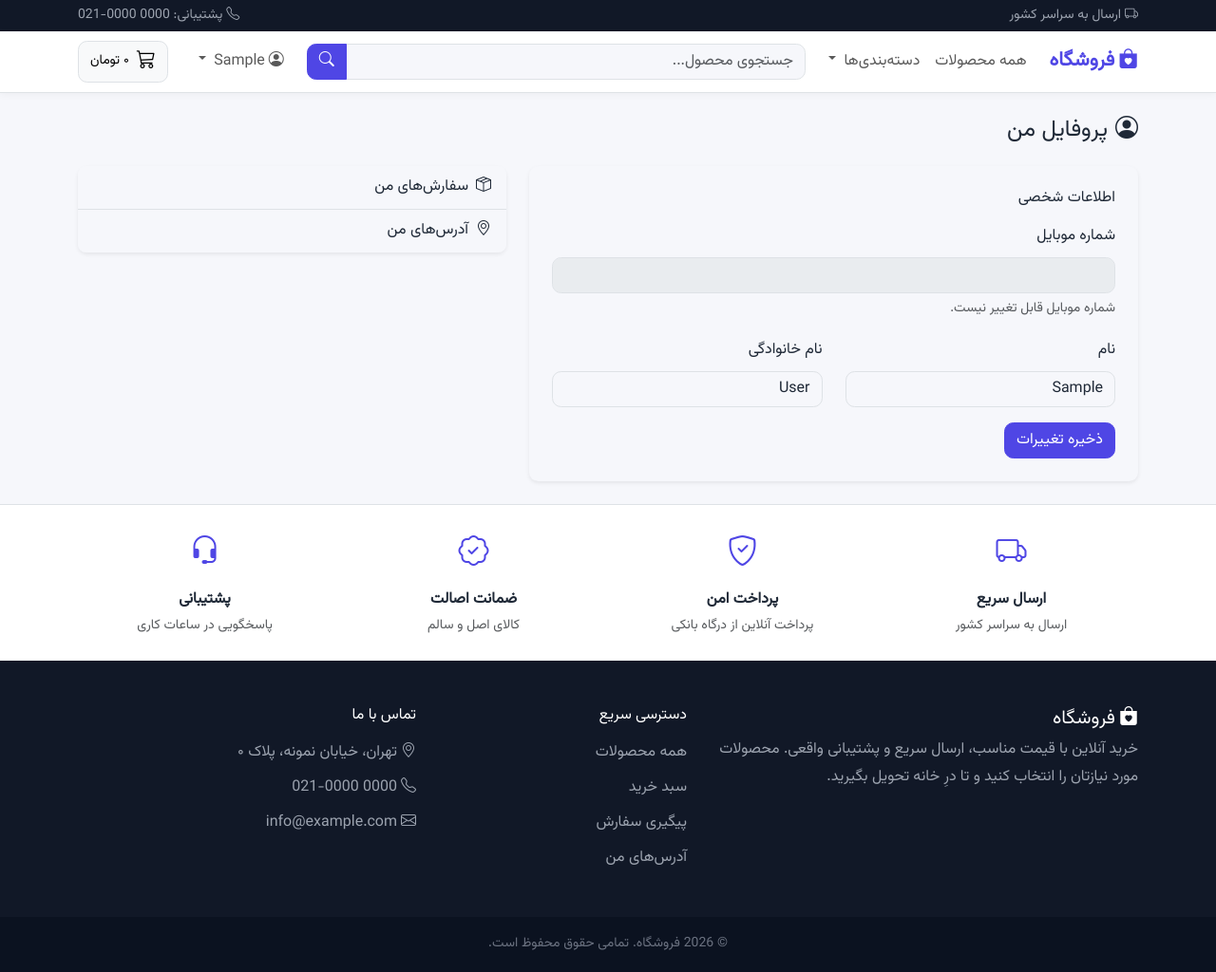
After one commit to ShahabCode/django-shop, a Django app: page /account/profile/ in a window 1280 px wide. The commit adds this page. Shown: the whole page at 95% size. Run offline with Django 5.2, Linux system fonts and the light colour scheme; the visitor is signed in with stand-in values (Sample User, id 1); data that the repository does not hold is empty; some libraries are stand-ins or nearby versions.

Commit message:
feat(account): add profile edit page

```diff
--- a/account/forms.py
+++ b/account/forms.py
@@ -105,3 +105,13 @@ class AddressForm(BootstrapFormMixin, forms.ModelForm):
             raise forms.ValidationError('کد پستی باید ۱۰ رقم و فقط شامل اعداد باشد.')
 
         return postal_code
+
+
+class ProfileForm(BootstrapFormMixin, forms.ModelForm):
+    class Meta:
+        model = ShopUser
+        fields = ['first_name', 'last_name']
+        labels = {
+            'first_name': 'نام',
+            'last_name': 'نام خانوادگی'
+        }
--- /dev/null
+++ b/account/templates/account/profile.html
@@ -0,0 +1,55 @@
+{% extends 'parent/base.html' %}
+
+{% block title %}ویرایش پروفایل{% endblock %}
+
+{% block content %}
+<div class="container">
+
+    <h1 class="h4 mb-4"><i class="bi bi-person-circle me-2"></i>پروفایل من</h1>
+
+    <div class="row g-4">
+
+        <div class="col-lg-7">
+            <div class="card border-0 shadow-sm">
+                <div class="card-body p-4">
+                    <h2 class="h6 mb-3">اطلاعات شخصی</h2>
+
+                    <form method="post">
+                        {% csrf_token %}
+
+                        {% for error in form.non_field_errors %}
+                            <div class="alert alert-danger py-2">{{ error }}</div>
+                        {% endfor %}
+
+                        <div class="mb-3">
+                            <label class="form-label">شماره موبایل</label>
+                            <input type="text" class="form-control" value="{{ user.phone }}" dir="ltr" disabled>
+                            <div class="form-text">شماره موبایل قابل تغییر نیست.</div>
+                        </div>
+
+                        <div class="row">
+                            <div class="col-md-6">{% include 'partials/form_field.html' with field=form.first_name %}</div>
+                            <div class="col-md-6">{% include 'partials/form_field.html' with field=form.last_name %}</div>
+                        </div>
+
+                        <button type="submit" class="btn btn-primary">ذخیره تغییرات</button>
+                    </form>
+                </div>
+            </div>
+        </div>
+
+        <div class="col-lg-5">
+            <div class="card border-0 shadow-sm">
+                <div class="list-group list-group-flush">
+                    <a href="{% url 'orders:orders_list' %}" class="list-group-item list-group-item-action">
+                        <i class="bi bi-box-seam me-2"></i>سفارش‌های من
+                    </a>
+                    <a href="{% url 'account:address_list' %}" class="list-group-item list-group-item-action">
+                        <i class="bi bi-geo-alt me-2"></i>آدرس‌های من
+                    </a>
+                </div>
+            </div>
+        </div>
+    </div>
+</div>
+{% endblock %}
--- a/account/urls.py
+++ b/account/urls.py
@@ -12,4 +12,5 @@ urlpatterns = [
     path('addresses/<int:address_id>/default/', views.set_default_address, name='set_default_address'),
     path('otp/', views.otp_request, name='otp_request'),
     path('otp/verify/', views.otp_verify, name='otp_verify'),
+    path('profile/', views.profile_edit, name='profile'),
 ]
--- a/account/views.py
+++ b/account/views.py
@@ -8,7 +8,7 @@ from django.views.decorators.http import require_POST
 from django.contrib import messages
 from .otp import *
 from orders.forms import PhoneVerificationForm
-from .forms import ShopUserCreationForm, AddressForm
+from .forms import ShopUserCreationForm, AddressForm, ProfileForm
 from .models import Address, ShopUser
 
 
@@ -150,3 +150,16 @@ def otp_verify(request):
         remaining_seconds = max(0, int((expiry_time - timezone.now()).total_seconds()))
 
     return render(request, 'account/otp_verify.html', {'remaining_seconds': remaining_seconds})
+
+
+@login_required
+def profile_edit(request):
+    if request.method == 'POST':
+        form = ProfileForm(request.POST, instance=request.user)
+        if form.is_valid():
+            form.save()
+            messages.success(request, 'اطلاعات با موفقیت ویرایش شد')
+            return redirect('account:profile')
+    else:
+        form = ProfileForm(instance=request.user)
+    return render(request, 'account/profile.html', {'form': form})
--- a/shop/templates/partials/navigation.html
+++ b/shop/templates/partials/navigation.html
@@ -65,6 +65,7 @@
                             <i class="bi bi-person-circle me-1"></i>{{ user.first_name|default:user.phone }}
                         </a>
                         <ul class="dropdown-menu dropdown-menu-end">
+                            <li><a class="dropdown-item" href="{% url 'account:profile' %}"><i class="bi bi-person me-2"></i>ویرایش پروفایل</a></li>
                             <li><a class="dropdown-item" href="{% url 'orders:orders_list' %}"><i class="bi bi-box-seam me-2"></i>سفارش‌های من</a></li>
                             <li><a class="dropdown-item" href="{% url 'account:address_list' %}"><i class="bi bi-geo-alt me-2"></i>آدرس‌های من</a></li>
                             {% if user.is_staff %}
```
